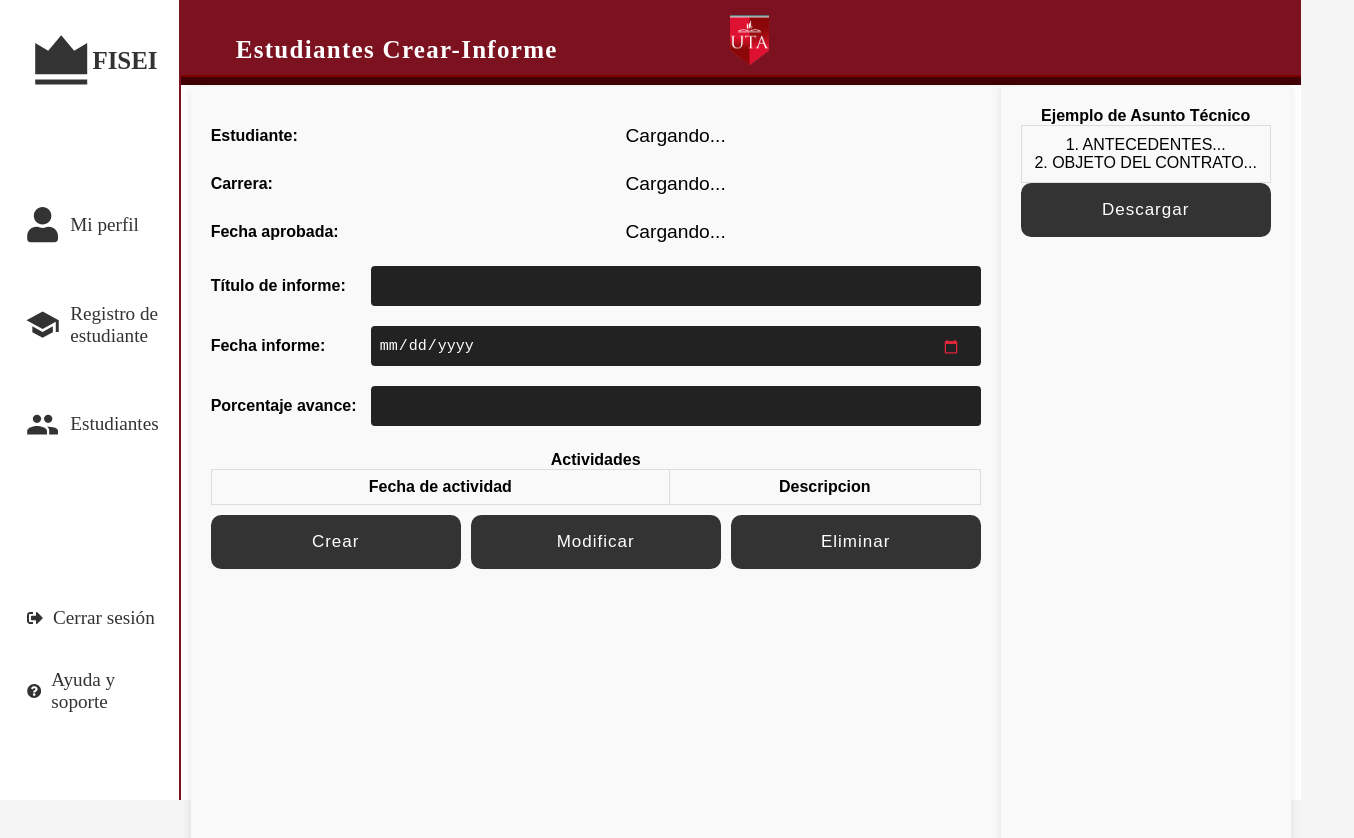
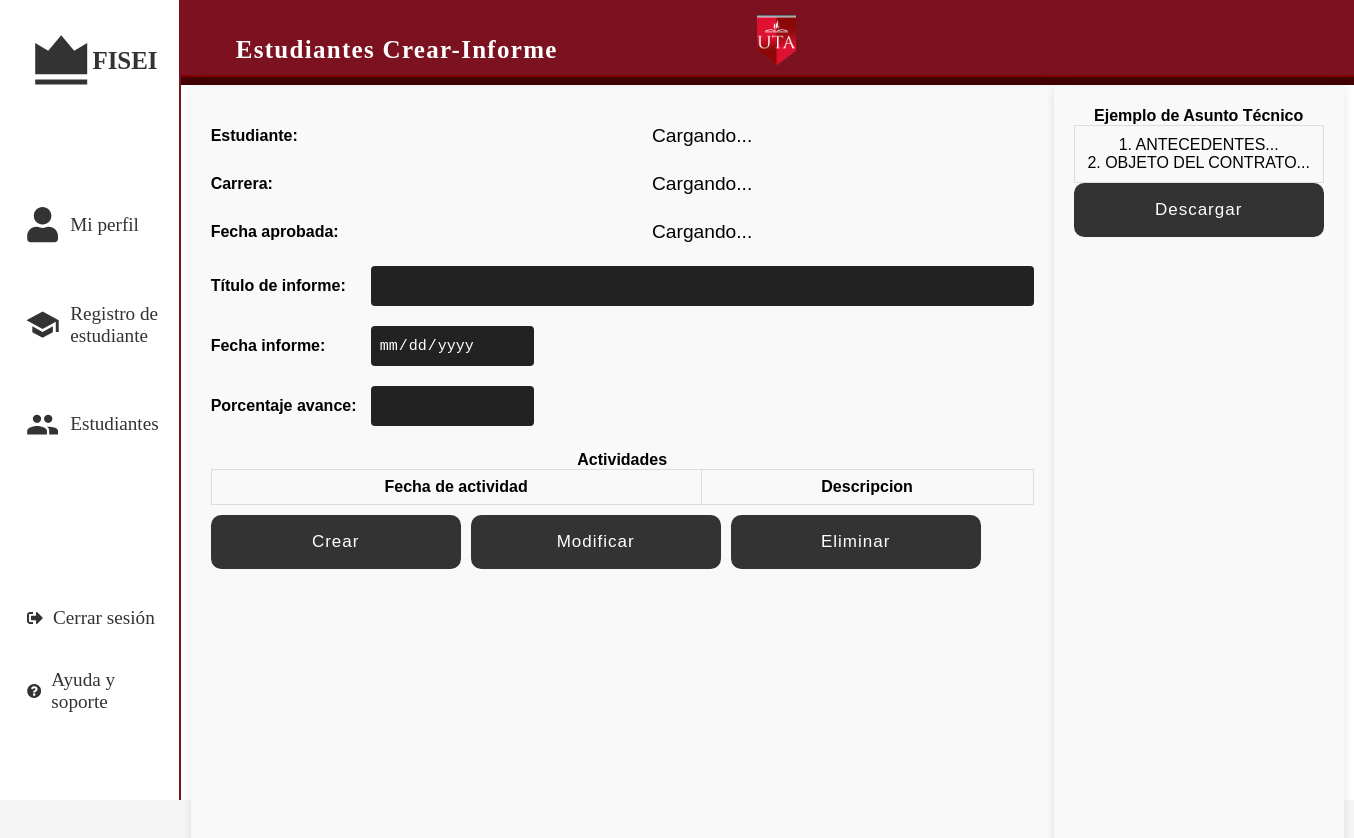
Before and after one commit to LUISALEXANDERQUISHPE/Proyecto_-giles, a React (Create React App) app: page /create-informe/1 in a window 1280 px wide. Shown: the top 838 px of the page, 1354 px wide, since content can reach past the window. Built offline with nearby package versions, Linux system fonts and the light colour scheme; no server answers; sample sign-in values are in the browser's storage.

Commit message:
Se añadio nuevas funcionalidades

```diff
--- a/src/Components/CreateInforme/AlertActividad.js
+++ b/src/Components/CreateInforme/AlertActividad.js
@@ -4,8 +4,10 @@ export const alertaCrearActividad = async (handleCrearActividad) => {
     const { value: formValues } = await Swal.fire({
         title: 'Crear nueva actividad',
         html:
+          '<p class="swal2-title">Fecha de actividad</p>' +
           '<input id="fecha-actividad" class="swal2-input" placeholder="Fecha de actividad" type="date">' +
-          '<textarea id="detalle-actividad" class="swal2-textarea" placeholder="Descripcion"></textarea>',
+          '<p class="swal2-title">Descripción</p>' +
+          '<textarea id="detalle-actividad" class="swal2-textarea" placeholder="Descripción"></textarea>',
         focusConfirm: false,
         preConfirm: () => {
             return {
@@ -31,6 +33,43 @@ export const alertaCrearActividad = async (handleCrearActividad) => {
         console.log('Datos de la nueva actividad:', formValues);
 
         // Realizar la solicitud de creación de actividad
-        handleCrearActividad(formValues); // Esta función debe ser proporcionada por el componente padre
+        try {
+            const response = await fetch("/crearActividad", {
+                method: "POST",
+                headers: {
+                    "Content-Type": "application/json",
+                },
+                body: JSON.stringify(formValues),
+            });
+            const data = await response.json();
+
+            if (data.success) {
+                // Si la creación de la actividad fue exitosa, mostrar un mensaje de éxito
+                Swal.fire({
+                    icon: 'success',
+                    title: 'Actividad creada',
+                    text: 'La actividad se ha creado correctamente.',
+                    confirmButtonColor: '#1a202c'
+                });
+            } else {
+                // Si hubo un error al crear la actividad, mostrar un mensaje de error
+                Swal.fire({
+                    icon: 'error',
+                    title: 'Error',
+                    text: 'Ocurrió un error al crear la actividad. Por favor, inténtalo de nuevo más tarde.',
+                    confirmButtonColor: '#1a202c'
+                });
+                console.error('Error al crear la actividad:', data.error);
+            }
+        } catch (error) {
+            // Si hubo un error en la solicitud, mostrar un mensaje de error
+            Swal.fire({
+                icon: 'error',
+                title: 'Error',
+                text: 'Ocurrió un error al crear la actividad. Por favor, inténtalo de nuevo más tarde.',
+                confirmButtonColor: '#1a202c'
+            });
+            console.error('Error al crear la actividad:', error);
+        }
     }
 };
--- a/src/Components/CreateInforme/CreateInforme.css
+++ b/src/Components/CreateInforme/CreateInforme.css
@@ -150,3 +150,13 @@
   margin: 5px 0;
   box-sizing: border-box;
 }
+/* New styles for specific input fields */
+.input-field-fecha {
+  width: 30px; /* Adjust the width to make the fields less wide */
+  margin-right: 500px;
+}
+.input-field-porcentaje {
+  width: 30px; /* Adjust the width to make the fields less wide */
+  margin-right: 500px;
+
+}
--- a/src/Components/CreateInforme/CreateInforme.jsx
+++ b/src/Components/CreateInforme/CreateInforme.jsx
@@ -1,53 +1,86 @@
-import React, { useState, useEffect } from 'react';
+import React, { useState, useEffect, useCallback } from 'react';
 import images from '../Assets/img/images';
 import './CreateInforme.css';
-import { Link, useLocation } from 'react-router-dom';
+import { useParams, useLocation } from 'react-router-dom';
 import { alertaCrearActividad } from './AlertActividad'; // Importar la función de alerta
 
 const CreateInforme = () => {
+  const { id } = useParams(); // Obtener el ID del estudiante desde la URL
   const [studentData, setStudentData] = useState(null);
   const [porcentajeAvance, setPorcentajeAvance] = useState('');
   const [tituloInforme, setTituloInforme] = useState('');
   const [fechaInforme, setFechaInforme] = useState('');
+  const [inputsEnabled, setInputsEnabled] = useState(false); // Nuevo estado para habilitar/deshabilitar inputs
+  const [idTesis, setIdTesis] = useState(''); // Estado para almacenar el id de la tesis
 
   const location = useLocation();
   const studentInfo = location.state ? location.state.studentInfo : null;
 
+  const fetchStudentData = useCallback(async () => {
+    try {
+      const response = await fetch(`/estudiante/${id}`);
+      const data = await response.json();
+      setStudentData(data);
+      setIdTesis(data.id_tesis); // Establecer el id de la tesis en el estado
+    } catch (error) {
+      console.error('Error al obtener los datos del estudiante:', error);
+    }
+  }, [id]);
+
   useEffect(() => {
     if (studentInfo) {
       setStudentData(studentInfo);
+      setIdTesis(studentInfo.id_tesis);
     } else {
       fetchStudentData();
     }
-  }, [studentInfo]);
+  }, [studentInfo, fetchStudentData]);
 
-  const fetchStudentData = async () => {
+  const handleGuardar = async () => {
     try {
-      const response = await fetch('/estudiante/1'); // Reemplaza '1' con el ID del estudiante correcto
+      const response = await fetch("/crearInforme", {
+        method: "POST",
+        headers: {
+          "Content-Type": "application/json",
+        },
+        body: JSON.stringify({
+          tituloInforme,
+          fechaInforme,
+          porcentajeAvance,
+          idTesis, // Pasar el id de la tesis
+        }),
+      });
       const data = await response.json();
-      setStudentData(data);
+      alert(data.message); // Mostrar el mensaje de éxito o error
     } catch (error) {
-      console.error('Error al obtener los datos del estudiante:', error);
+      console.error('Error al guardar el informe:', error);
+      alert("Error al guardar el informe en la base de datos");
     }
   };
 
-  const handleGuardar = () => {
-    // Aquí puedes enviar el porcentaje de avance al servidor para guardarlo
-    console.log('Porcentaje de avance guardado:', porcentajeAvance);
-  };
-
   const handleCrearActividad = (actividadData) => {
-    // Aquí puedes manejar la lógica para crear la actividad con los datos proporcionados
     console.log('Nueva actividad creada:', actividadData);
   };
 
   const handleCrearClick = () => {
-    // Validar que todos los campos del informe estén llenos
-    if (tituloInforme && fechaInforme && porcentajeAvance) {
-      // Mostrar la alerta para crear una nueva actividad
-      alertaCrearActividad(handleCrearActividad);
+    if (!inputsEnabled) {
+      // Si los inputs están deshabilitados, habilitarlos
+      setInputsEnabled(true);
     } else {
-      alert('Por favor complete todos los campos del informe antes de crear una actividad.');
+      // Si los inputs están habilitados, verificar y continuar
+      if (tituloInforme && fechaInforme && porcentajeAvance) {
+        handleGuardar(); // Guardar los datos
+        alertaCrearActividad(handleCrearActividad); // Mostrar la alerta para crear una nueva actividad
+      } else {
+        alert('Por favor complete todos los campos del informe antes de continuar.');
+      }
+    }
+  };
+
+  const handlePorcentajeChange = (e) => {
+    const value = e.target.value;
+    if (value === '' || (/^\d+$/.test(value) && value >= 0 && value <= 100)) {
+      setPorcentajeAvance(value);
     }
   };
 
@@ -68,9 +101,31 @@ const CreateInforme = () => {
             <p><strong>Estudiante:</strong> <span>{studentData ? `${studentData.nombres} ${studentData.apellidos}` : 'Cargando...'}</span></p>
             <p><strong>Carrera:</strong> <span>{studentData ? studentData.nombre_carrera : 'Cargando...'}</span></p>
             <p><strong>Fecha aprobada:</strong> <span>{studentData ? studentData.fecha_aprobacion : 'Cargando...'}</span></p>
-            <p><strong>Título de informe:</strong> <input type="text" className="input-field" value={tituloInforme} onChange={(e) => setTituloInforme(e.target.value)} /></p>
-            <p><strong>Fecha informe:</strong> <input type="date" className="input-field" value={fechaInforme} onChange={(e) => setFechaInforme(e.target.value)} /></p>
-            <p><strong>Porcentaje avance:</strong> <input type="text" value={porcentajeAvance} className="input-field" onChange={(e) => setPorcentajeAvance(e.target.value)} /></p>
+            <p><strong>Título de informe:</strong>
+              <input type="text"
+                     className="input-field"
+                     value={tituloInforme}
+                     onChange={(e) => setTituloInforme(e.target.value)}
+                     disabled={!inputsEnabled}
+              />
+            </p>
+            <p><strong>Fecha informe:</strong>
+              <input type="date"
+                     className="input-field input-field-fecha"
+                     value={fechaInforme}
+                     onChange={(e) => setFechaInforme(e.target.value)}
+                     disabled={!inputsEnabled}
+              />
+            </p>
+            <p><strong>Porcentaje avance:</strong>
+              <input type="number"
+                     className="input-field input-field-porcentaje"
+                     value={porcentajeAvance}
+                     onChange={handlePorcentajeChange}
+                     min="0" max="100"
+                     disabled={!inputsEnabled}
+              />
+            </p>
           </div>
 
           <div className="activities">
@@ -87,7 +142,9 @@ const CreateInforme = () => {
               </tbody>
             </table>
             <div className="buttons">
-              <button onClick={handleCrearClick}>Crear</button>
+              <button onClick={handleCrearClick}>
+                {inputsEnabled ? 'Guardar y Continuar' : 'Crear'}
+              </button>
               <button>Modificar</button>
               <button>Eliminar</button>
             </div>
@@ -102,7 +159,7 @@ const CreateInforme = () => {
               <p>2. OBJETO DEL CONTRATO...</p>
             </div>
             <button>Descargar</button>
-            </div>
+          </div>
         </div>
       </div>
     </div>
```
Also changed, not shown: server.js (+35 -0 lines).
